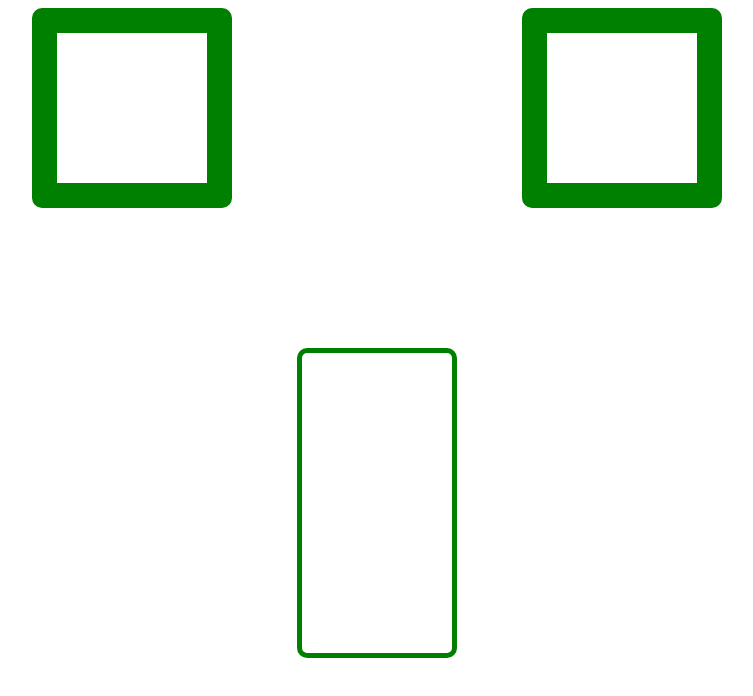
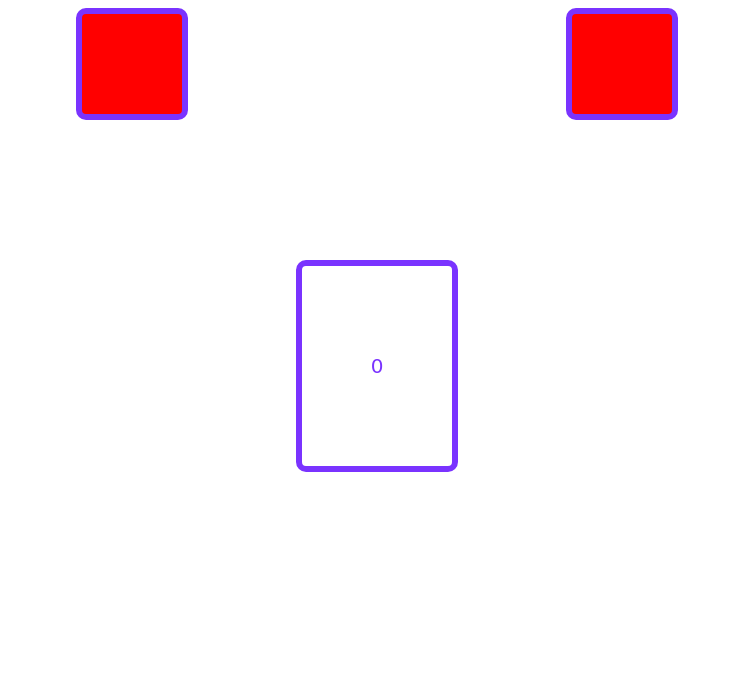
Before and after one commit to Tellirrium/VironIT, a plain HTML site: page 'Atm' Project/index.html in a window 1280 px wide. Shown: the whole page, without its empty margins (263-1016 px from the left). Drawn offline with Linux system fonts and the light colour scheme; a web font is replaced by a local one.

Commit message:
feat: display of app

```diff
--- a/'Atm' Project/homework2.js
+++ b/'Atm' Project/homework2.js
@@ -85,13 +85,18 @@ class App extends EventEmitor {
 	constructor() {
 		super();
 		this.queue = new Queue;
+		this.queue.on('queueCount', () => {
+			this.infOfWork();
+			// this.queueUI.span.innerText = this.queue.countPeople;
+			this.queueUI.viewCount(this.queue.countPeople);
+		});
 		this.atmTable = [];
+		this.atmUITable = [];
+		this.waitAtmTable = [];
 		this.logger = new Logger;
 		this.counter = -1;
-
-		const queueUI = new QueueUI;
-		queueUI.view();
-		queueUI.emit('display');
+		this.queueUI = new QueueUI;
+		this.queueUI.view();
 	}
 	display() {
 		this.queue.on('queueCount', () => this.logger.viewQueue(this.queue.getCount()));
@@ -111,33 +116,35 @@ class App extends EventEmitor {
 	addAtm() {
 		this.counter++;
 
-		const atm = new Atm(4000, 8000);
-		const atmUI = new AtmUI;
+		const atm = new Atm(6000, 8000);
+		const atmUI = new AtmUI(atm);
 
-		atmUI.view();
-		atmUI.emit('display', this.counter);
+		atmUI.view(this.counter);
 
 		atm.on('free', () => {
-		  this.infOfWork();
+			this.waitAtmTable = this.waitAtmTable.filter( a => a !== atm );
+			console.log(this.waitAtmTable);
+			this.infOfWork();
 		});
 		atm.on('busy', () => {
 		  setTimeout(() => {
-			if (atm.getStatus() == 'busy') {
 			  atm.free();
-			}
 		  }, atm.rand() );
 		});
 
 		this.atmTable.push(atm);
+		this.atmUITable.push(atmUI);
 	  }
 
-	infOfWork = () => {
-		let freeAtm = this.atmTable.find( (atm) => atm.getStatus() == 'free');
-
-			if (freeAtm && this.queue.getCount() > 0) {
+	infOfWork () {
+		let freeAtm = this.freeAtmFunc();
+		console.log(this.waitAtmTable);
+			if (freeAtm && freeAtm.getStatus() === 'free' && this.queue.getCount() > 0) {
+				this.waitAtmTable.push(freeAtm);
+				this.queue.removePerson();
+				// freeAtm.status = 'wait';
 				setTimeout(() => {
-            		freeAtm.busy();
-            		this.queue.removePerson();
+					freeAtm.busy();
 				}, 1000);
 			} else if (!freeAtm && this.queue.getCount() > 0) {
 				console.log('All atms are busy');
@@ -145,29 +152,44 @@ class App extends EventEmitor {
 	}
 
 	start = () => {
-		this.queue.on('queueCount', () => {
-			this.infOfWork();
-		});
+		// this.queue.on('queueCount', () => {
+		// 	this.infOfWork();
+		// 	// this.queueUI.span.innerText = this.queue.countPeople;
+		// 	this.queueUI.viewCount(this.queue.countPeople);
+		// });
+		app.generator(1, 4);
+	}
+
+	freeAtmFunc() {
+		return this.atmTable.filter(atm => this.waitAtmTable.indexOf(atm) < 0).find( (atm) => atm.status === 'free');
 	}
 
 }
 
 
 class AtmUI extends EventEmitor {
-	constructor() {
+	constructor(atm) {
 		super();
+		this.realDivOfAtm = null;
+		atm.on('busy', () => this.setBusy());
+		atm.on('free', () => this.setFree());
 	}
-	view() {
-		this.on('display', (counter) => {
+	view(counter) {
 			let mainDiv = document.getElementById('content');
 			let divOfAtm = document.createElement('div');
 
-			mainDiv.appendChild(divOfAtm);
 
-			let realDivOfAtm = mainDiv.getElementsByTagName('div')[counter];
+			divOfAtm.setAttribute('id', `atm${counter + 1}`);
+			divOfAtm.setAttribute('class', 'free');
 
-			realDivOfAtm.setAttribute('id', `atm${counter + 1}`);
-		});
+			this.realDivOfAtm = divOfAtm;
+			mainDiv.appendChild(this.realDivOfAtm);
+	}
+	setFree() {
+		this.realDivOfAtm.setAttribute('class', 'free');
+	}
+	setBusy() {
+		this.realDivOfAtm.setAttribute('class', 'busy');
 	}
 }
 
@@ -175,9 +197,9 @@ class AtmUI extends EventEmitor {
 class QueueUI extends EventEmitor {
 	constructor() {
 		super();
+		this.span = null;
 	}
 	view() {
-		this.on('display', () => {
 			const mainDiv = document.getElementById('divOfQueue');
 			const divOfQueue = document.createElement('div');
 
@@ -186,7 +208,14 @@ class QueueUI extends EventEmitor {
 			const realDivOfQueue = mainDiv.getElementsByTagName('div')[0];
 
 			realDivOfQueue.setAttribute('id', 'queue');
-		});
+			realDivOfQueue.innerHTML = '<span></span>';
+
+			let counter = realDivOfQueue.getElementsByTagName('span')[0];
+			this.span = counter;
+			this.span.setAttribute('id', 'queueCount');
+	}
+	viewCount(counter) {
+		this.span.innerText = counter;
 	}
 }
 
@@ -194,6 +223,6 @@ class QueueUI extends EventEmitor {
 let app = new App;
 app.addAtm();
 app.addAtm();
-app.generator(1, 2);
 app.start();
 app.display();
+// app.generator(1,2);
--- a/'Atm' Project/index.html
+++ b/'Atm' Project/index.html
@@ -4,6 +4,7 @@
 	<title>Atm</title>
 	<meta charset="utf-8">
 	<link rel="stylesheet" href="style.css">
+	<link href="https://fonts.googleapis.com/css?family=Gugi" rel="stylesheet">
 </head>
 <body>
 	<div id="content"></div>
--- a/'Atm' Project/style.css
+++ b/'Atm' Project/style.css
@@ -3,14 +3,25 @@
     margin: 0 auto;
     display: flex;
     justify-content: space-around;
+    flex-wrap: wrap;
 }
 
-#content > div {
-    width: 150px;
-    height: 150px;
+.free {
+    width: 100px;
+    height: 100px;
     display: inline-block;
-    border: 25px solid green;
+    border: 6px solid #7A33FF;
     border-radius: 10px;
+    background-color: #33FF68;
+}
+
+.busy {
+    width: 100px;
+    height: 100px;
+    display: inline-block;
+    border: 6px solid #7A33FF;
+    border-radius: 10px;
+    background-color: red;
 }
 
 #divOfQueue {
@@ -23,8 +34,19 @@
 #divOfQueue > div {
     margin-top: 140px;
     width: 150px;
-    height: 300px;
-    display: inline-block;
-    border: 5px solid green;
+    height: 200px;
+    border: 6px solid #7A33FF;
     border-radius: 10px;
 }
+
+#queue {
+    display: flex;
+    justify-content: center;
+    align-items: center;
+}
+
+#queueCount {
+    color: #7A33FF;
+    font-size: 20px;
+    font-family: 'Gugi', cursive;
+}
```
